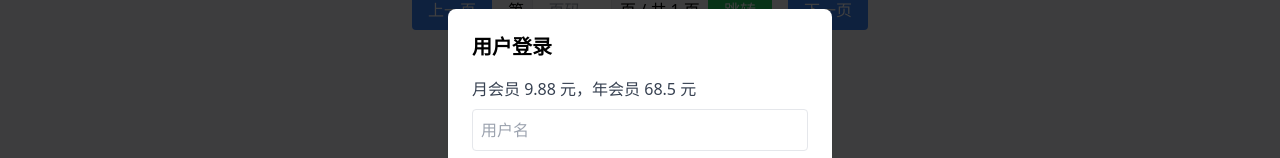
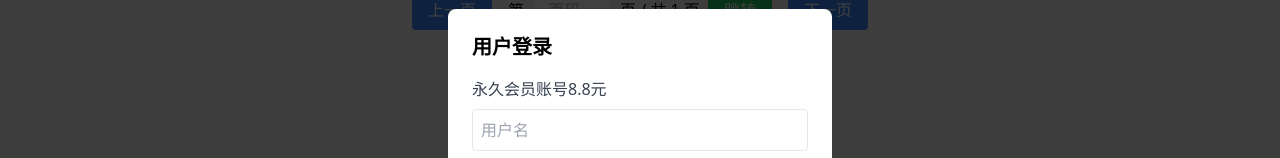
Before and after one commit to Kira5309/cqcm, a plain HTML site: page index.html in a window 1280 px wide. Both pictures are taken after a click on the button "登录". Shown: the part 211-369 px from the top of the page. Drawn offline with nearby package versions, Linux system fonts and the light colour scheme; no server answers.

Commit message:
Update index.html

```diff
--- a/index.html
+++ b/index.html
@@ -28,7 +28,7 @@
         <div class="bg-white p-6 rounded-lg shadow-lg w-96">
             <h2 class="text-xl font-semibold mb-4">用户登录</h2>
                     <!-- 会员价格说明 -->
-        <p class="text-gray-700 mb-2">月会员 9.88 元，年会员 68.5 元</p>
+        <p class="text-gray-700 mb-2">永久会员账号8.8元</p>
             <input type="text" id="username" placeholder="用户名" class="w-full p-2 border rounded mb-2">
             <input type="password" id="password" placeholder="密码" class="w-full p-2 border rounded mb-2">
             <button id="submitLogin" class="w-full bg-blue-500 text-white px-4 py-2 rounded">登录</button>
```
